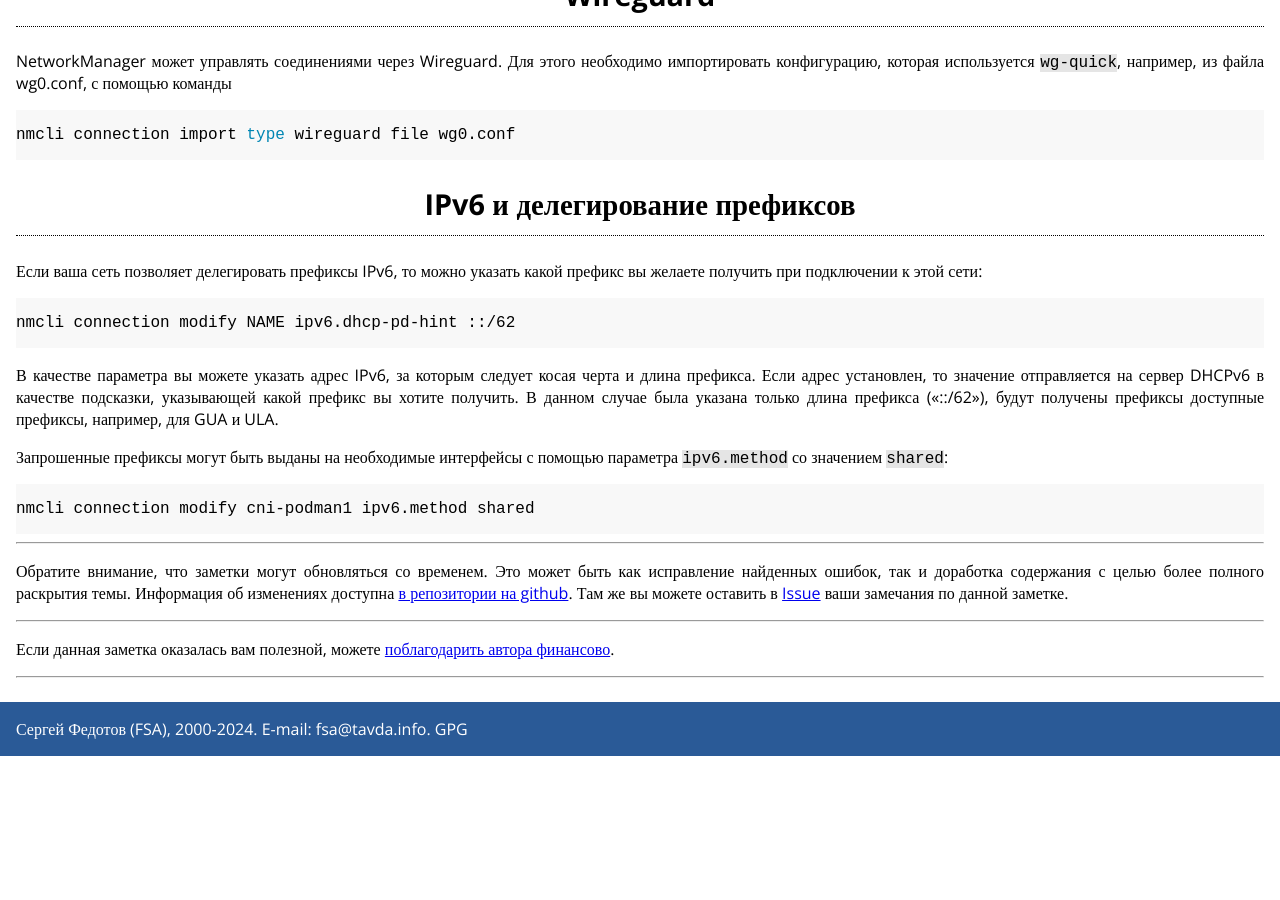
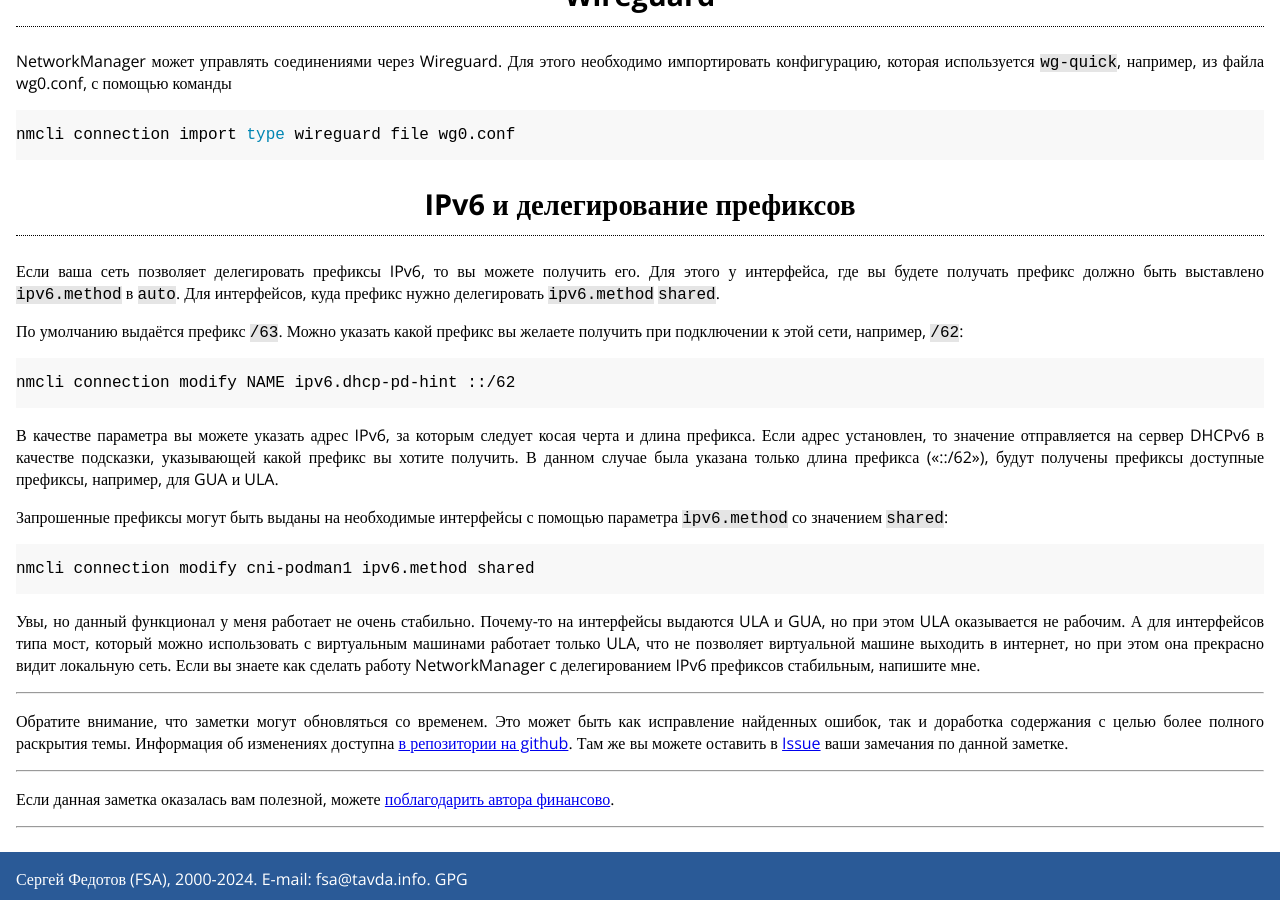
Before and after one commit to fsa/site, a Jekyll site: the page built from _posts/2022-08-16-networkmanager.md, in a window 1280 px wide and 900 px high, scrolled down 3479 px. Built offline with Jekyll 4.4.1, drawn with Linux system fonts in a browser that asks for light colours; before the commit the page ends 4235 px from its top, so only the background shows below that.

Commit message:
Дополнено про делегирование префиксов

````diff
--- a/_posts/2022-08-16-networkmanager.md
+++ b/_posts/2022-08-16-networkmanager.md
@@ -177,7 +177,9 @@ nmcli connection import type wireguard file wg0.conf
 
 ## IPv6 и делегирование префиксов
 
-Если ваша сеть позволяет делегировать префиксы IPv6, то можно указать какой префикс вы желаете получить при подключении к этой сети:
+Если ваша сеть позволяет делегировать префиксы IPv6, то вы можете получить его. Для этого у интерфейса, где вы будете получать префикс должно быть выставлено `ipv6.method` в `auto`. Для интерфейсов, куда префикс нужно делегировать `ipv6.method` `shared`.
+
+По умолчанию выдаётся префикс `/63`. Можно указать какой префикс вы желаете получить при подключении к этой сети, например, `/62`:
 
 ```bash
 nmcli connection modify NAME ipv6.dhcp-pd-hint ::/62
@@ -191,6 +193,8 @@ nmcli connection modify NAME ipv6.dhcp-pd-hint ::/62
 nmcli connection modify cni-podman1 ipv6.method shared
 ```
 
+Увы, но данный функционал у меня работает не очень стабильно. Почему-то на интерфейсы выдаются ULA и GUA, но при этом ULA оказывается не рабочим. А для интерфейсов типа мост, который можно использовать с виртуальным машинами работает только ULA, что не позволяет виртуальной машине выходить в интернет, но при этом она прекрасно видит локальную сеть. Если вы знаете как сделать работу NetworkManager c делегированием IPv6 префиксов стабильным, напишите мне.
+
 <!--
 ```bash
 ip link add name br-kvm type bridge
````
